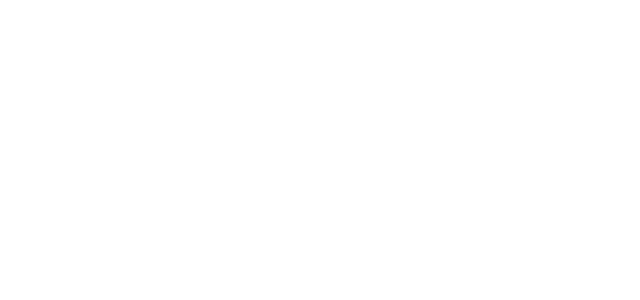
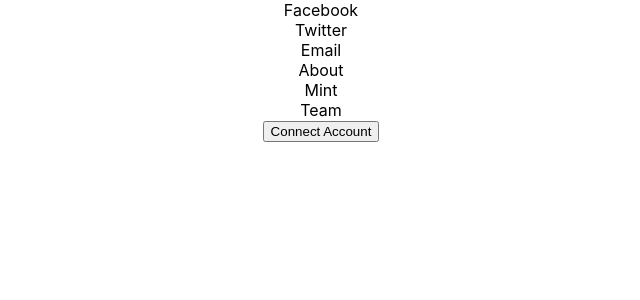
Before and after one commit to vincent-l-j/skater-punks, a React (Create React App) app: page / in a window 1280 px wide. Shown: the top 300 px of the page, without its empty margins (319-959 px from the left). Built offline with nearby package versions, Linux system fonts and the light colour scheme; the HTML template or start-up script is replaced by a standard one.

Commit message:
Add NavBar

```diff
--- a/src/App.js
+++ b/src/App.js
@@ -1,8 +1,12 @@
-import './App.css';
+import { useState } from "react";
+import "./App.css";
+import NavBar from "./NavBar";
 
 function App() {
+  const [accounts, setAccounts] = useState([]);
   return (
     <div className="App">
+      <NavBar accounts={accounts} setAccounts={setAccounts} />
     </div>
   );
 }
--- /dev/null
+++ b/src/NavBar.js
@@ -0,0 +1,37 @@
+import React from "react";
+
+const NavBar = ({ accounts , setAccounts }) => {
+  const isConnected = Boolean(accounts[0]);
+
+  async function connectAccount() {
+    if (window.ethereum) {
+      const accounts = await window.ethereum.request({
+        method: "eth_requestAccounts",
+      });
+      setAccounts(accounts);
+    }
+  }
+
+  return (
+    <div>
+      {/* Left side of NavBar  - Social Media Icons */}
+      <div>Facebook</div>
+      <div>Twitter</div>
+      <div>Email</div>
+
+      {/* Right Side - Sections and Connect */}
+      <div>About</div>
+      <div>Mint</div>
+      <div>Team</div>
+
+      {/* Connect */}
+      {isConnected ? (
+        <p>Connected</p>
+      ): (
+        <button onClick={connectAccount}>Connect Account</button>
+      )}
+    </div>
+  )
+}
+
+export default NavBar;
```
